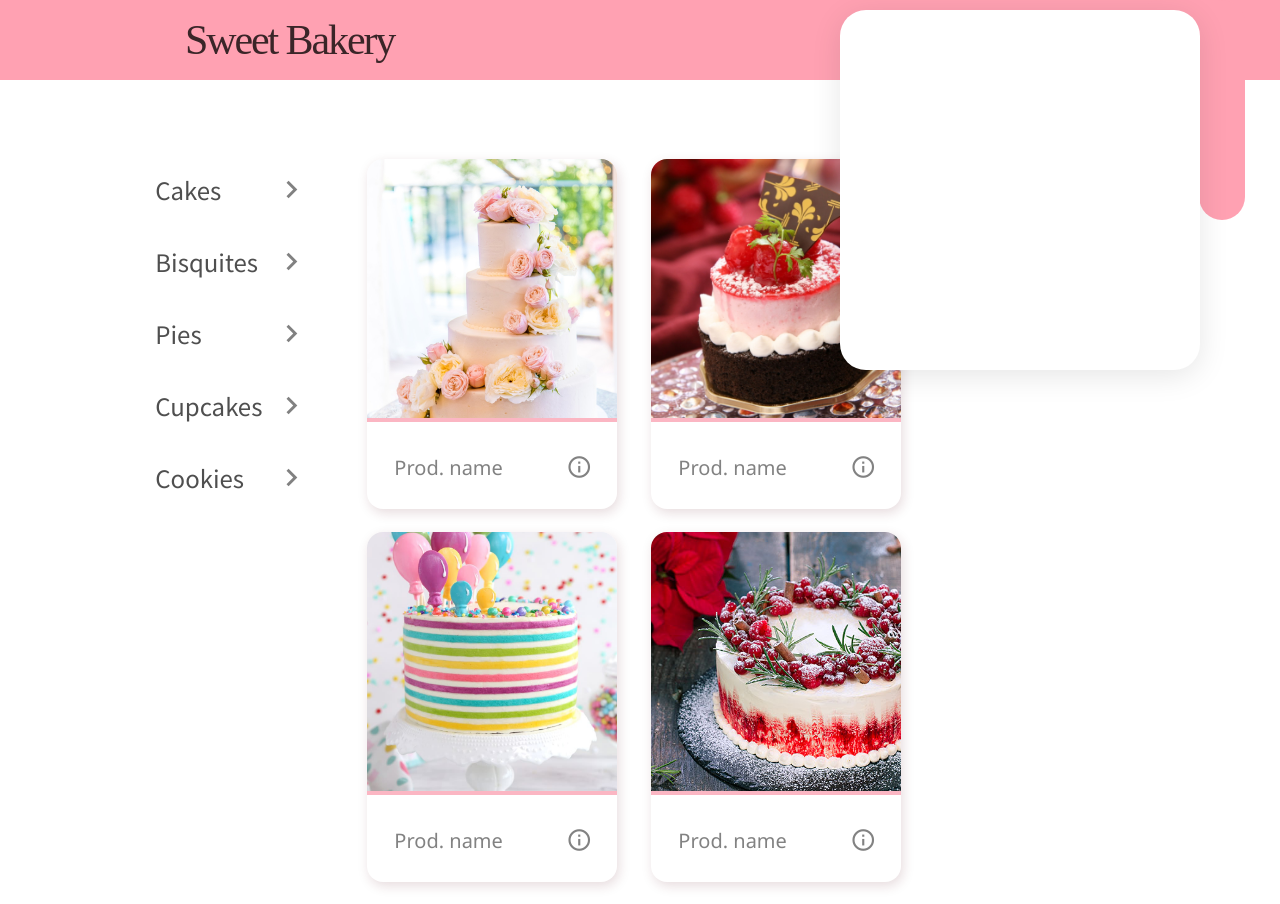
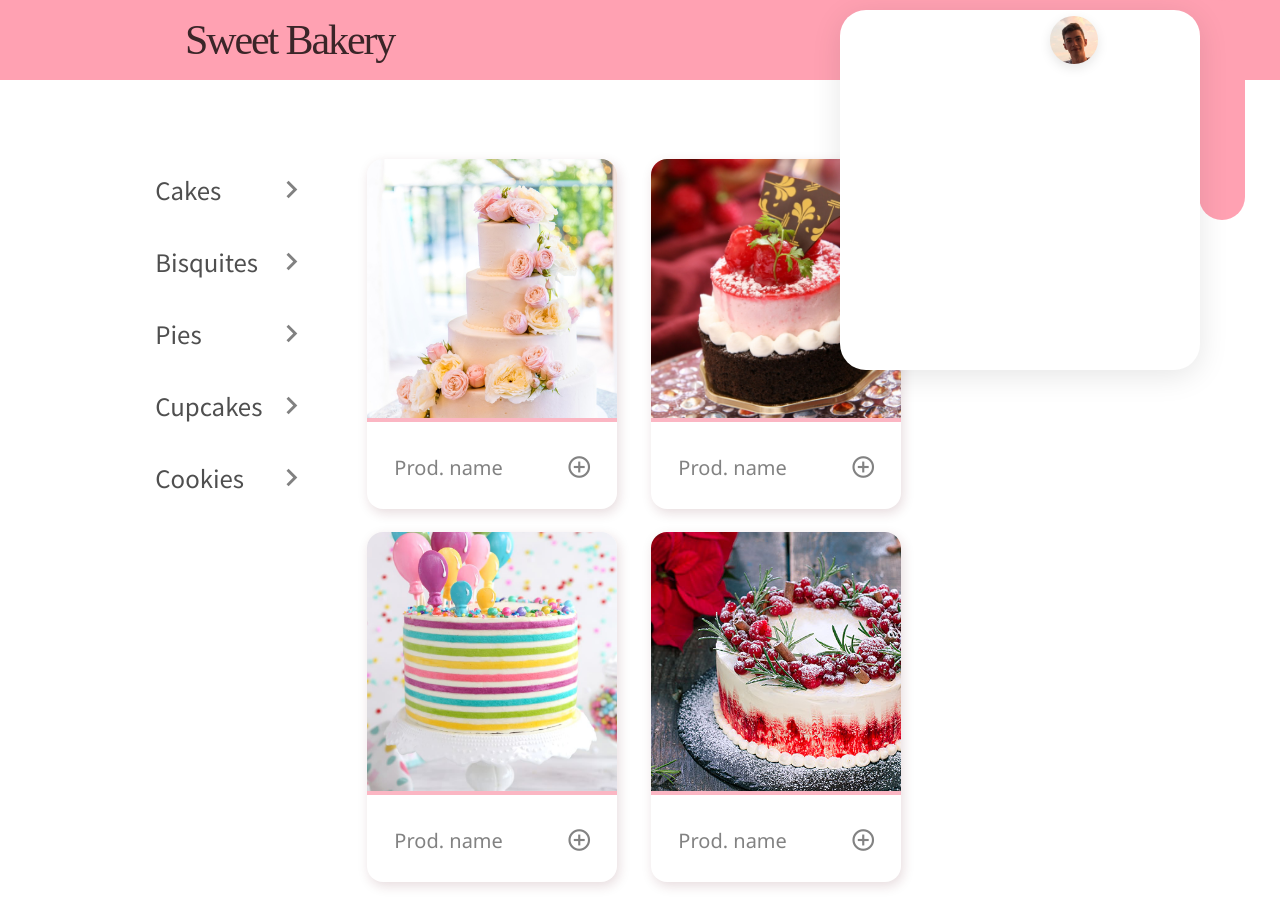
Before and after one commit to Dender46/sweet-bakery, a React (Create React App) app: page / in a window 1280 px wide. Both pictures are taken after a click on the element "expand_more". Built offline with nearby package versions, Linux system fonts and the light colour scheme; a web font is replaced by a local one.

Commit message:
Add avatar-icon to ProfilePopup

```diff
--- a/src/components/Avatar.css
+++ b/src/components/Avatar.css
@@ -14,7 +14,8 @@
 
 .avatar-icon {
 	width: 					63px;
-	height:					63px;
+  height:					63px;
+  z-index:        200;
 
   background:		  #fff;
   border-radius:	45px;
--- a/src/components/Product.tsx
+++ b/src/components/Product.tsx
@@ -4,10 +4,10 @@ import './Product.css';
 function Product( props : {image: String, title:String} ) {
     return (
         <div className="Product">
-            <img className="prod-image" alt="" src={"images/cakes/" + props.image}/>
+            <img className="prod-image noselect" alt="" src={"images/cakes/" + props.image}/>
             <br />
             <h2  className="prod-title" > {props.title} </h2>
-            <i className="info-button material-icons noselect" >info_outline</i>
+            <i className="info-button material-icons noselect" >add_circle_outline</i>
         </div>
     )
 }
--- a/src/components/ProfilePopup.css
+++ b/src/components/ProfilePopup.css
@@ -2,7 +2,7 @@
   position:       absolute;
   top:            10px;
   right:          80px;
-  z-index:        999;
+  z-index:        100;
 
   width:          360px;
   height:         360px;
```
Also changed, not shown: src/components/ProfilePopup.tsx (+5 -2 lines).
